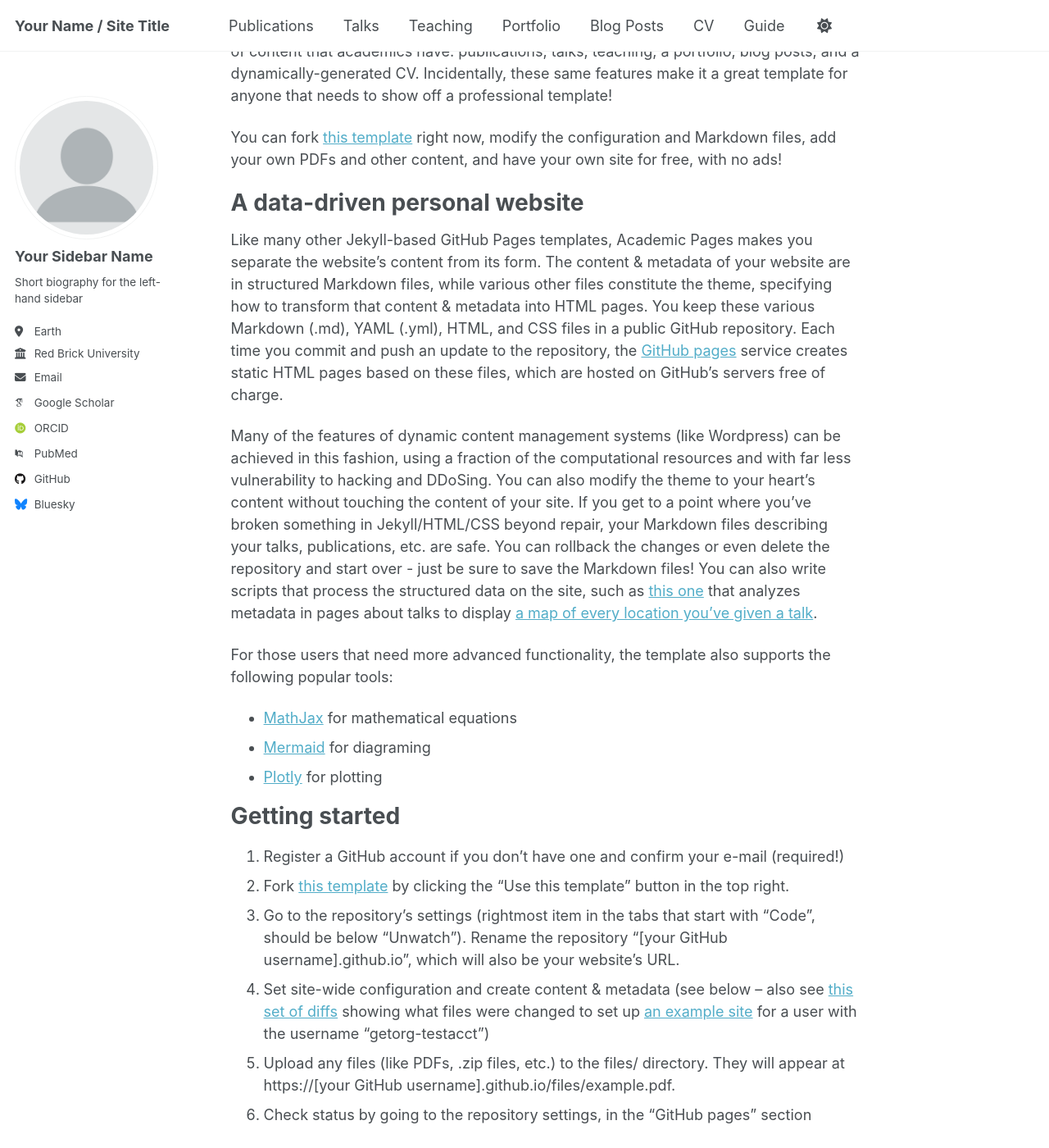
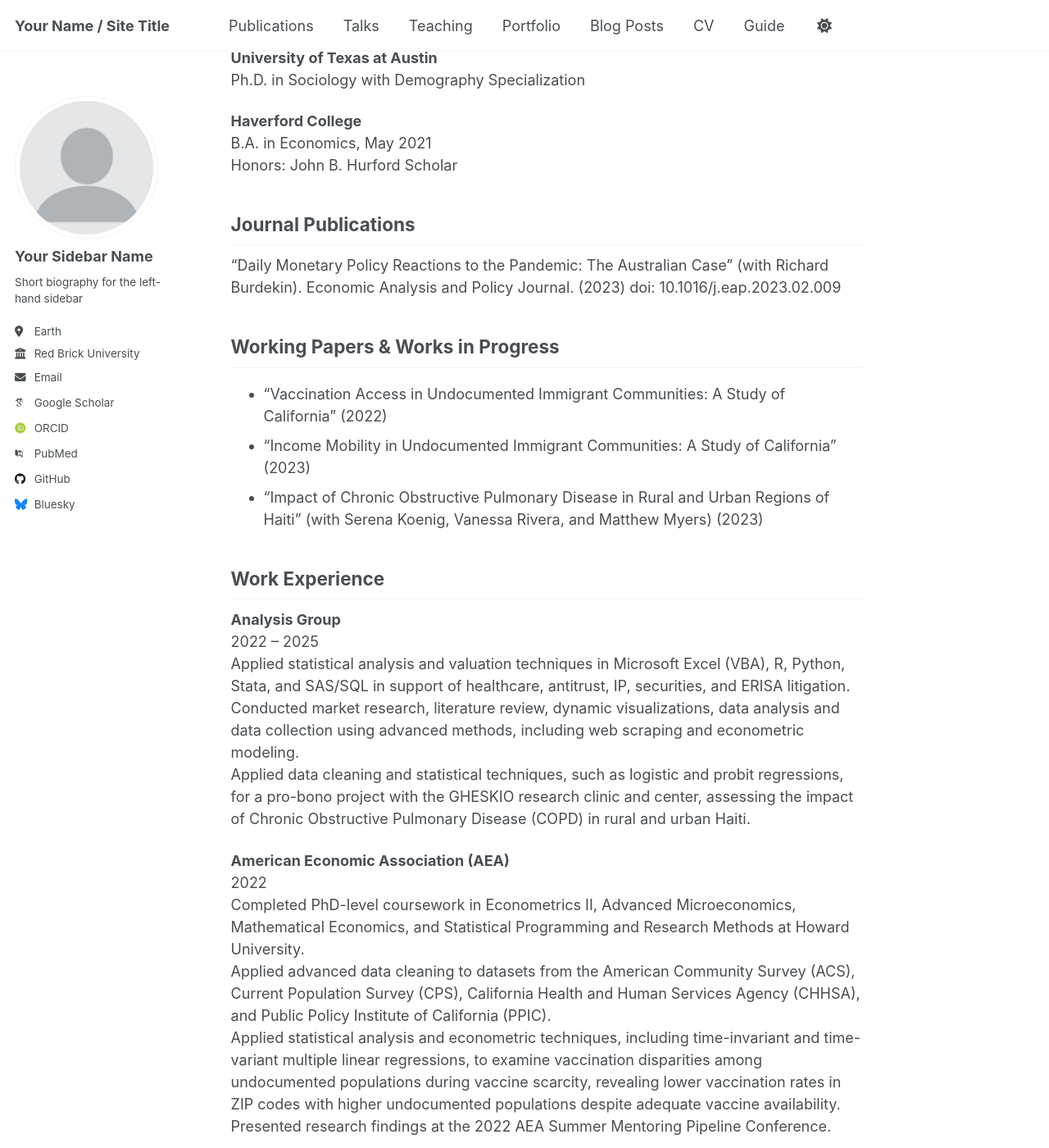
Before and after one commit to ngdoan/quynh-nguyendoan, a Jekyll site: the page built from _pages/about.md, in a window 1280 px wide and 1400 px high, scrolled down 255 px. Shown: the whole window at 82% size. Built offline with Jekyll 4.4.1, drawn with Linux system fonts in a browser that asks for light colours; some web fonts are replaced; a script that is not in the unit is left out; some of the changed text lies outside the part shown.

Commit message:
Initial example commit.

```diff
--- a/_pages/about.md
+++ b/_pages/about.md
@@ -1,56 +1,47 @@
 ---
 permalink: /
-title: "Academic Pages is a ready-to-fork GitHub Pages template for academic personal websites"
+title: "Quynh Nguyen"
 author_profile: true
 redirect_from:
   - /about/
   - /about.html
 ---
 
-This is the front page of a website that is powered by the [Academic Pages template](https://github.com/academicpages/academicpages.github.io) and hosted on GitHub pages. [GitHub pages](https://pages.github.com) is a free service in which websites are built and hosted from code and data stored in a GitHub repository, automatically updating when a new commit is made to the repository. This template was forked from the [Minimal Mistakes Jekyll Theme](https://mmistakes.github.io/minimal-mistakes/) created by Michael Rose, and then extended to support the kinds of content that academics have: publications, talks, teaching, a portfolio, blog posts, and a dynamically-generated CV. Incidentally, these same features make it a great template for anyone that needs to show off a professional template!
 
- You can fork [this template](https://github.com/academicpages/academicpages.github.io) right now, modify the configuration and Markdown files, add your own PDFs and other content, and have your own site for free, with no ads!
+# Quynh Nguyen
 
-A data-driven personal website
-======
-Like many other Jekyll-based GitHub Pages templates, Academic Pages makes you separate the website's content from its form. The content & metadata of your website are in structured Markdown files, while various other files constitute the theme, specifying how to transform that content & metadata into HTML pages. You keep these various Markdown (.md), YAML (.yml), HTML, and CSS files in a public GitHub repository. Each time you commit and push an update to the repository, the [GitHub pages](https://pages.github.com/) service creates static HTML pages based on these files, which are hosted on GitHub's servers free of charge.
+(347) 323 2468 • ngdoan.quynh@gmail.com
 
-Many of the features of dynamic content management systems (like Wordpress) can be achieved in this fashion, using a fraction of the computational resources and with far less vulnerability to hacking and DDoSing. You can also modify the theme to your heart's content without touching the content of your site. If you get to a point where you've broken something in Jekyll/HTML/CSS beyond repair, your Markdown files describing your talks, publications, etc. are safe. You can rollback the changes or even delete the repository and start over - just be sure to save the Markdown files! You can also write scripts that process the structured data on the site, such as [this one](https://github.com/academicpages/academicpages.github.io/blob/master/talkmap.ipynb) that analyzes metadata in pages about talks to display [a map of every location you've given a talk](https://academicpages.github.io/talkmap.html).
+## Education
+**University of Texas at Austin**
+Ph.D. in Sociology with Demography Specialization
 
-For those users that need more advanced functionality, the template also supports the following popular tools:
-- [MathJax](https://www.mathjax.org/) for mathematical equations
-- [Mermaid](https://mermaid.js.org/) for diagraming
-- [Plotly](https://plotly.com/javascript/) for plotting
+**Haverford College**
+B.A. in Economics, May 2021
+Honors: John B. Hurford Scholar
 
-Getting started
-======
-1. Register a GitHub account if you don't have one and confirm your e-mail (required!)
-1. Fork [this template](https://github.com/academicpages/academicpages.github.io) by clicking the "Use this template" button in the top right.
-1. Go to the repository's settings (rightmost item in the tabs that start with "Code", should be below "Unwatch"). Rename the repository "[your GitHub username].github.io", which will also be your website's URL.
-1. Set site-wide configuration and create content & metadata (see below -- also see [this set of diffs](http://archive.is/3TPas) showing what files were changed to set up [an example site](https://getorg-testacct.github.io) for a user with the username "getorg-testacct")
-1. Upload any files (like PDFs, .zip files, etc.) to the files/ directory. They will appear at https://[your GitHub username].github.io/files/example.pdf.
-1. Check status by going to the repository settings, in the "GitHub pages" section
+## Journal Publications
+"Daily Monetary Policy Reactions to the Pandemic: The Australian Case" (with Richard Burdekin). Economic Analysis and Policy Journal. (2023) doi: 10.1016/j.eap.2023.02.009
 
-Site-wide configuration
-------
-The main configuration file for the site is in the base directory in [_config.yml](https://github.com/academicpages/academicpages.github.io/blob/master/_config.yml), which defines the content in the sidebars and other site-wide features. You will need to replace the default variables with ones about yourself and your site's github repository. The configuration file for the top menu is in [_data/navigation.yml](https://github.com/academicpages/academicpages.github.io/blob/master/_data/navigation.yml). For example, if you don't have a portfolio or blog posts, you can remove those items from that navigation.yml file to remove them from the header.
+## Working Papers & Works in Progress
+- "Vaccination Access in Undocumented Immigrant Communities: A Study of California" (2022)
+- "Income Mobility in Undocumented Immigrant Communities: A Study of California" (2023)
+- "Impact of Chronic Obstructive Pulmonary Disease in Rural and Urban Regions of Haiti" (with Serena Koenig, Vanessa Rivera, and Matthew Myers) (2023)
 
-Create content & metadata
-------
-For site content, there is one Markdown file for each type of content, which are stored in directories like _publications, _talks, _posts, _teaching, or _pages. For example, each talk is a Markdown file in the [_talks directory](https://github.com/academicpages/academicpages.github.io/tree/master/_talks). At the top of each Markdown file is structured data in YAML about the talk, which the theme will parse to do lots of cool stuff. The same structured data about a talk is used to generate the list of talks on the [Talks page](https://academicpages.github.io/talks), each [individual page](https://academicpages.github.io/talks/2012-03-01-talk-1) for specific talks, the talks section for the [CV page](https://academicpages.github.io/cv), and the [map of places you've given a talk](https://academicpages.github.io/talkmap.html) (if you run this [python file](https://github.com/academicpages/academicpages.github.io/blob/master/talkmap.py) or [Jupyter notebook](https://github.com/academicpages/academicpages.github.io/blob/master/talkmap.ipynb), which creates the HTML for the map based on the contents of the _talks directory).
+## Work Experience
+**Analysis Group**
+2022 – 2025
+Applied statistical analysis and valuation techniques in Microsoft Excel (VBA), R, Python, Stata, and SAS/SQL in support of healthcare, antitrust, IP, securities, and ERISA litigation.
+Conducted market research, literature review, dynamic visualizations, data analysis and data collection using advanced methods, including web scraping and econometric modeling.
+Applied data cleaning and statistical techniques, such as logistic and probit regressions, for a pro-bono project with the GHESKIO research clinic and center, assessing the impact of Chronic Obstructive Pulmonary Disease (COPD) in rural and urban Haiti.
 
-**Markdown generator**
+**American Economic Association (AEA)**
+2022
+Completed PhD-level coursework in Econometrics II, Advanced Microeconomics, Mathematical Economics, and Statistical Programming and Research Methods at Howard University.
+Applied advanced data cleaning to datasets from the American Community Survey (ACS), Current Population Survey (CPS), California Health and Human Services Agency (CHHSA), and Public Policy Institute of California (PPIC).
+Applied statistical analysis and econometric techniques, including time-invariant and time-variant multiple linear regressions, to examine vaccination disparities among undocumented populations during vaccine scarcity, revealing lower vaccination rates in ZIP codes with higher undocumented populations despite adequate vaccine availability.
+Presented research findings at the 2022 AEA Summer Mentoring Pipeline Conference.
 
-The repository includes [a set of Jupyter notebooks](https://github.com/academicpages/academicpages.github.io/tree/master/markdown_generator
-) that converts a CSV containing structured data about talks or presentations into individual Markdown files that will be properly formatted for the Academic Pages template. The sample CSVs in that directory are the ones I used to create my own personal website at stuartgeiger.com. My usual workflow is that I keep a spreadsheet of my publications and talks, then run the code in these notebooks to generate the Markdown files, then commit and push them to the GitHub repository.
-
-How to edit your site's GitHub repository
-------
-Many people use a git client to create files on their local computer and then push them to GitHub's servers. If you are not familiar with git, you can directly edit these configuration and Markdown files directly in the github.com interface. Navigate to a file (like [this one](https://github.com/academicpages/academicpages.github.io/blob/master/_talks/2012-03-01-talk-1.md) and click the pencil icon in the top right of the content preview (to the right of the "Raw | Blame | History" buttons). You can delete a file by clicking the trashcan icon to the right of the pencil icon. You can also create new files or upload files by navigating to a directory and clicking the "Create new file" or "Upload files" buttons.
-
-Example: editing a Markdown file for a talk
-![Editing a Markdown file for a talk](/images/editing-talk.png)
-
-For more info
-------
-More info about configuring Academic Pages can be found in [the guide](https://academicpages.github.io/markdown/), the [growing wiki](https://github.com/academicpages/academicpages.github.io/wiki), and you can always [ask a question on GitHub](https://github.com/academicpages/academicpages.github.io/discussions). The [guides for the Minimal Mistakes theme](https://mmistakes.github.io/minimal-mistakes/docs/configuration/) (which this theme was forked from) might also be helpful.
+## Skills & Interests
+**Languages:** English, Polish and Vietnamese (Fluent), French (Intermediate–written and oral)
+**Technical:** Proficient in R, STATA, Python, Microsoft Office Suite
```
Also changed, not shown: 1 other file.
